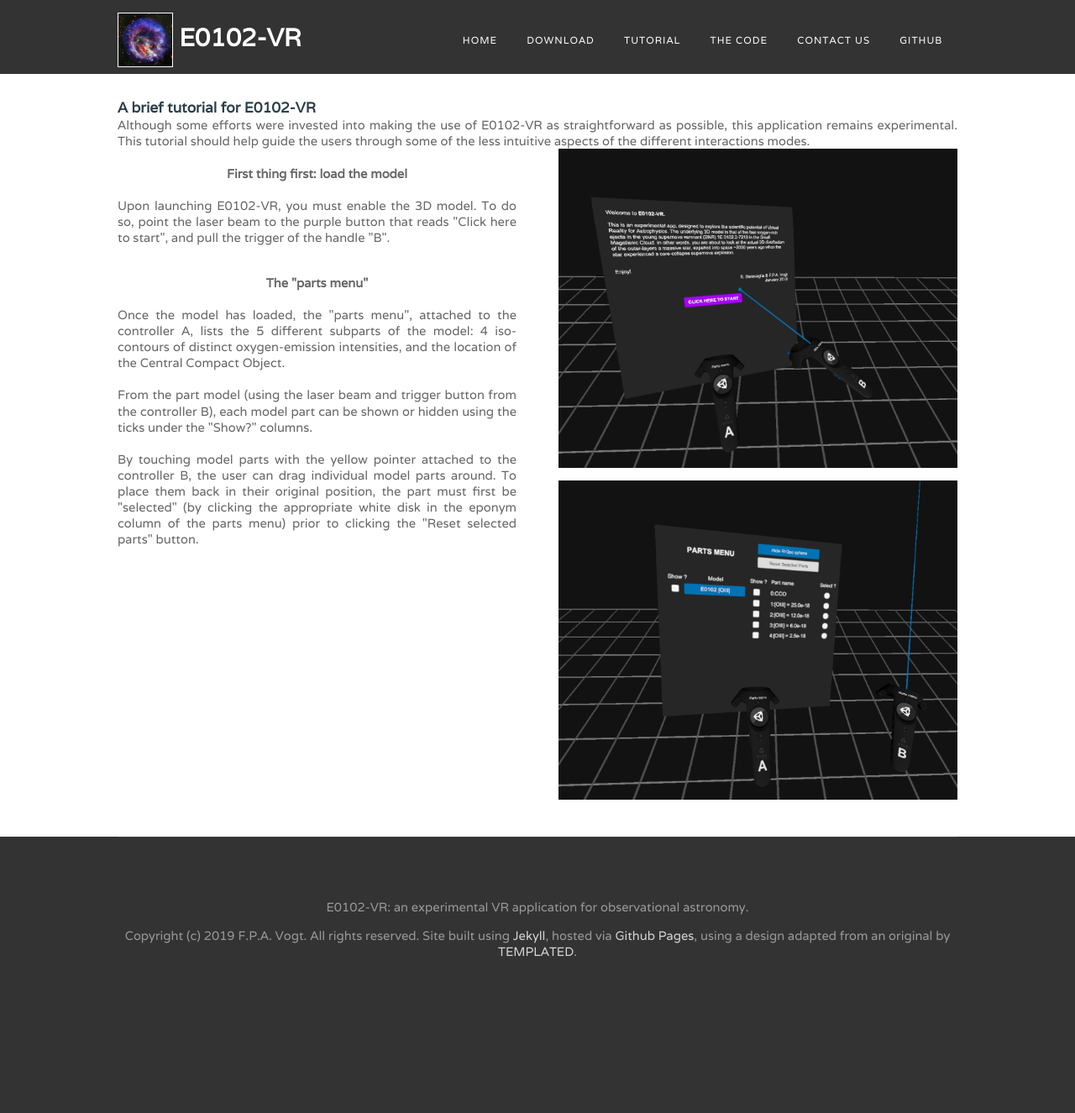
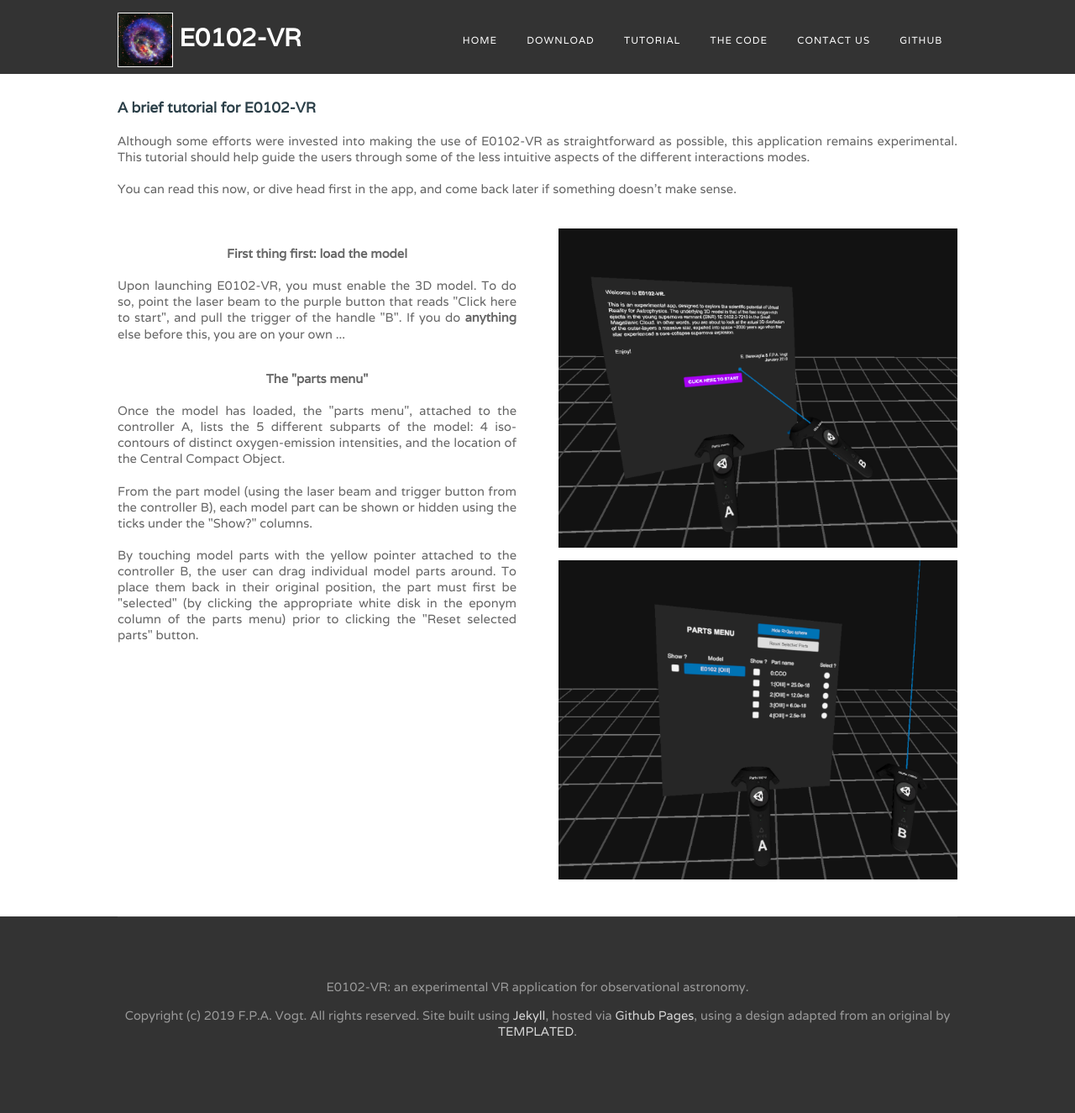
Before and after one commit to fpavogt/E0102-VR, a Jekyll site: the page built from tutorial.html, in a window 1280 px wide. Shown: the whole page at 84% size. Built offline with Jekyll 4.4.1, drawn with Linux system fonts in a browser that asks for light colours; before the commit the page ends 1230 px from its top, so only the background shows below that.

Commit message:
Work on tutorial

```diff
--- a/tutorial.html
+++ b/tutorial.html
@@ -7,10 +7,14 @@ fn: tutorial.html
 
 
 <h3><b>A brief tutorial for E0102-VR</b></h3>
+<br>
 Although some efforts were invested into making the use of E0102-VR as straightforward as
 possible, this application remains experimental. This tutorial should help guide the users
-through some of the less intuitive aspects of the different interactions modes.
-
+through some of the less intuitive aspects of the different interactions modes.<br>
+<br>
+You can read this now, or dive head first in the app, and come back later if something
+doesn't make sense.<br>
+<br>
 <br>
 
 <div id="two-column">
@@ -19,7 +23,7 @@ through some of the less intuitive aspects of the different interactions modes.
          <p style="text-align:justify">
          Upon launching E0102-VR, you must enable the 3D model. To do so, point the laser beam
          to the purple button that reads "Click here to start", and pull the trigger of
-         the handle "B".
+         the handle "B". If you do <b>anything</b> else before this, you are on your own ...
          </p>
    </div>
    <div class="tbox2">
@@ -30,6 +34,7 @@ through some of the less intuitive aspects of the different interactions modes.
    </div>
 </div>
 
+<h3></h3>
 <div id="two-column">
    <div class="tbox1">
          <h4 style="text-align: center">The "parts menu"</h4>
```
